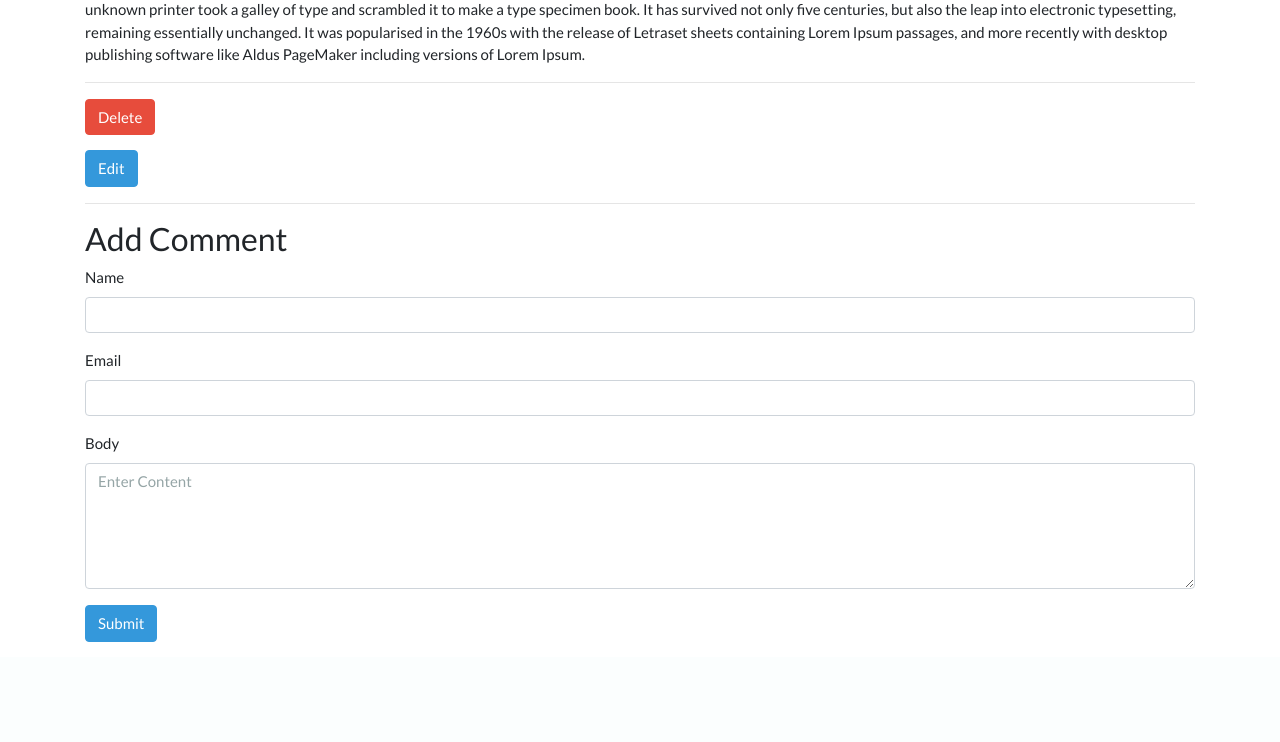
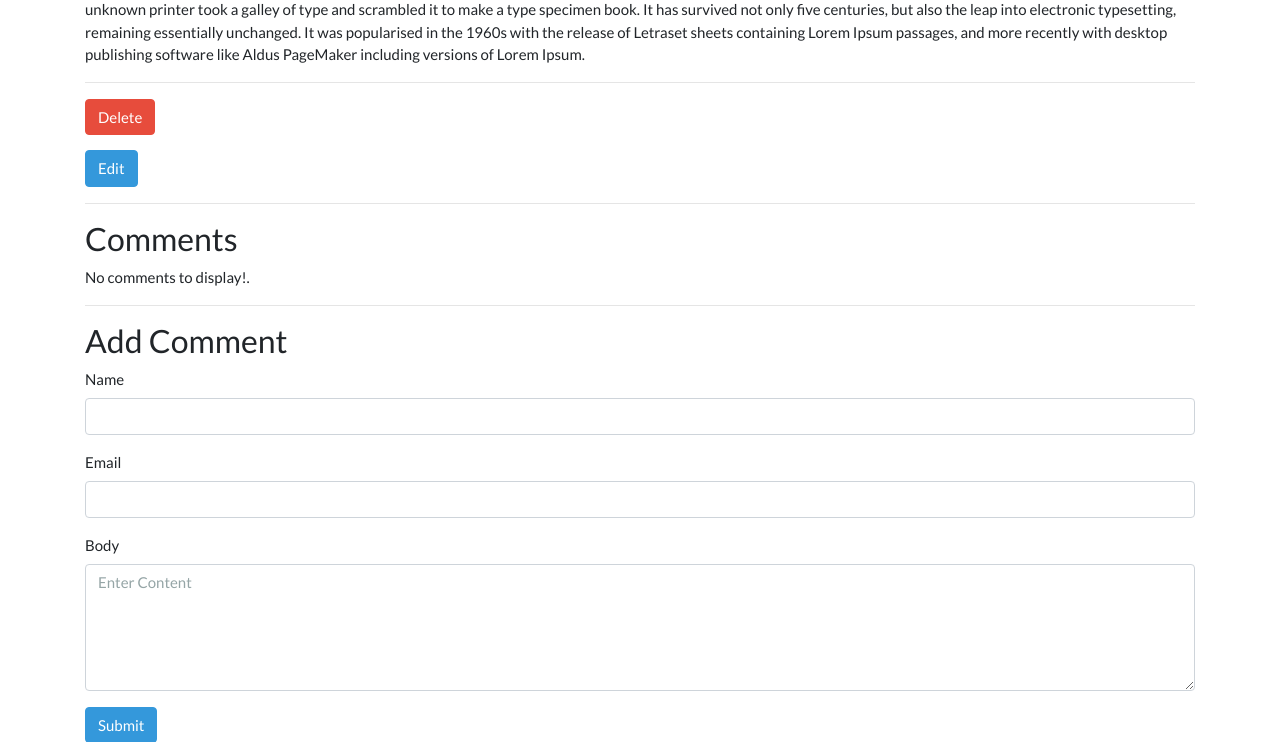
Before and after one commit to Joelalive/Cblog, a CodeIgniter app: page /cblog/posts/post-two in a window 1280 px wide. Shown: the part 528-1270 px from the top of the page. Before the commit the page ends 1170 px from the top, so only its background shows below. Run offline with CodeIgniter, Linux system fonts and the light colour scheme; data comes from the database, SQL or seed files in the repository; tables that the repository leaves empty or names only in its code hold one stand-in row (values such as "Sample post"); some libraries are stand-ins or nearby versions.

Commit message:
PART 5 : Completed

```diff
--- a/application/controllers/Posts.php
+++ b/application/controllers/Posts.php
@@ -14,6 +14,8 @@
 
 			public function view($slug = null){
 				$data['post'] = $this->post_model->get_posts($slug);
+				$post_id = $data['post']['id'];
+				$data['comments'] = $this->comment_model->get_comments($post_id);
 
 				if(empty($data['post'])){
 					show_404();
--- a/application/models/Comment_model.php
+++ b/application/models/Comment_model.php
@@ -16,4 +16,13 @@
 
 			return $this->db->insert('comments', $data);
 		}
+
+		public function get_comments($post_id){
+			$query = $this->db->get_where('comments', array(
+				'post_id' => $post_id
+			));
+
+			return $query->result_array();
+		}
+
 	}
--- a/application/views/posts/view.php
+++ b/application/views/posts/view.php
@@ -12,6 +12,21 @@
 </form>
 
 <a class="btn btn-info pull-left" href="<?php echo base_url();?>posts/edit/<?= $post['slug'];?>">Edit</a>
+<hr>
+<h3>Comments</h3>
+
+<?php if($comments): ?>
+
+ <?php foreach($comments as $comment): ?>
+	<div class="card bg-dark p-2">
+	<h5><?php echo $comment['body']; ?> [ by <strong class="text-default" ><?php echo $comment['name']; ?> </strong> ]</h5>
+	</div>
+	</br>
+ <?php endforeach; ?>
+
+<?php else: ?>
+<p>No comments to display!.</p>
+<?php endif;?>
 
 <hr>
 <h3>Add Comment</h3>
```
